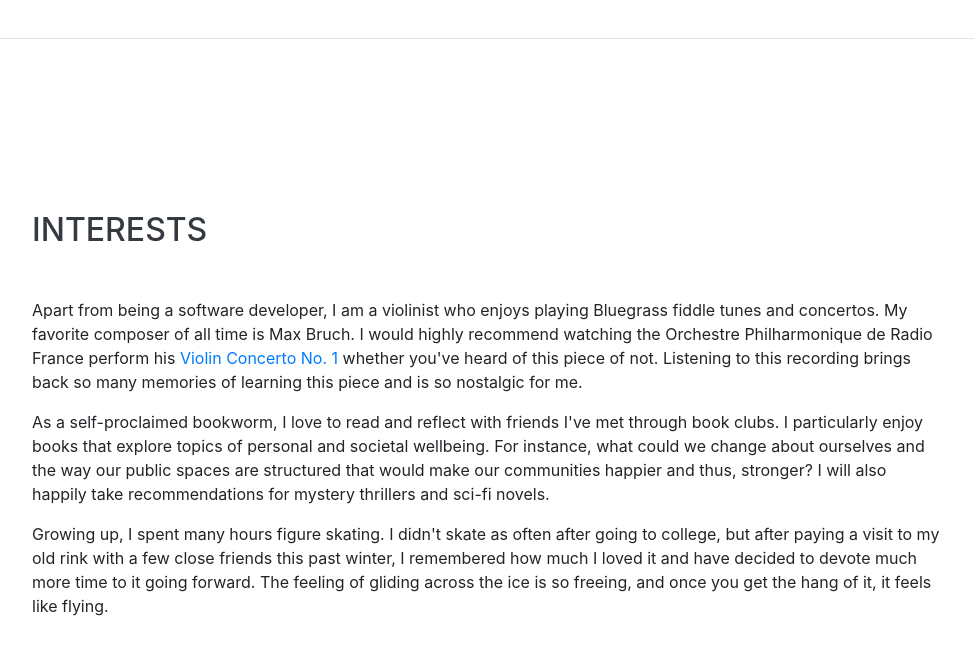
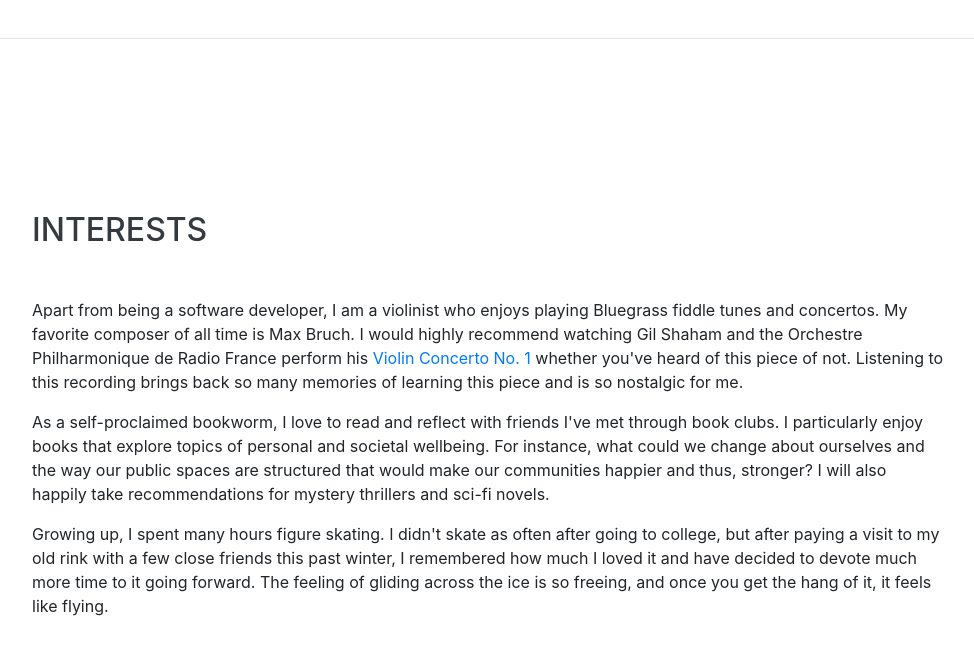
Before and after one commit to natalynyu/natalynyu.github.io, a website with bundled scripts: page index.html in a window 1280 px wide. Shown: the part 8818-9487 px from the top of the page, without its empty margins (288-1262 px from the left). Built offline with nearby package versions, Linux system fonts and the light colour scheme; a web font is replaced by a local one.

Commit message:
add info about artist under interest section

```diff
--- a/index.html
+++ b/index.html
@@ -435,7 +435,7 @@
       <div class="w-100">
         <h2 class="mb-5">Interests</h2>
         <p>Apart from being a software developer, I am a violinist who enjoys playing Bluegrass fiddle tunes and concertos.
-        My favorite composer of all time is Max Bruch. I would highly recommend watching the Orchestre Philharmonique de Radio France perform his
+        My favorite composer of all time is Max Bruch. I would highly recommend watching Gil Shaham and the Orchestre Philharmonique de Radio France perform his
         <a href="https://www.youtube.com/watch?v=pqsfv8ROtrQ" target="_blank">Violin Concerto No. 1</a> whether you've heard of this piece of not.
          Listening to this recording brings back so many memories of learning this piece and is so nostalgic for me.</p>
         <p>As a self-proclaimed bookworm, I love to read and reflect with friends I've met through book clubs.
```
